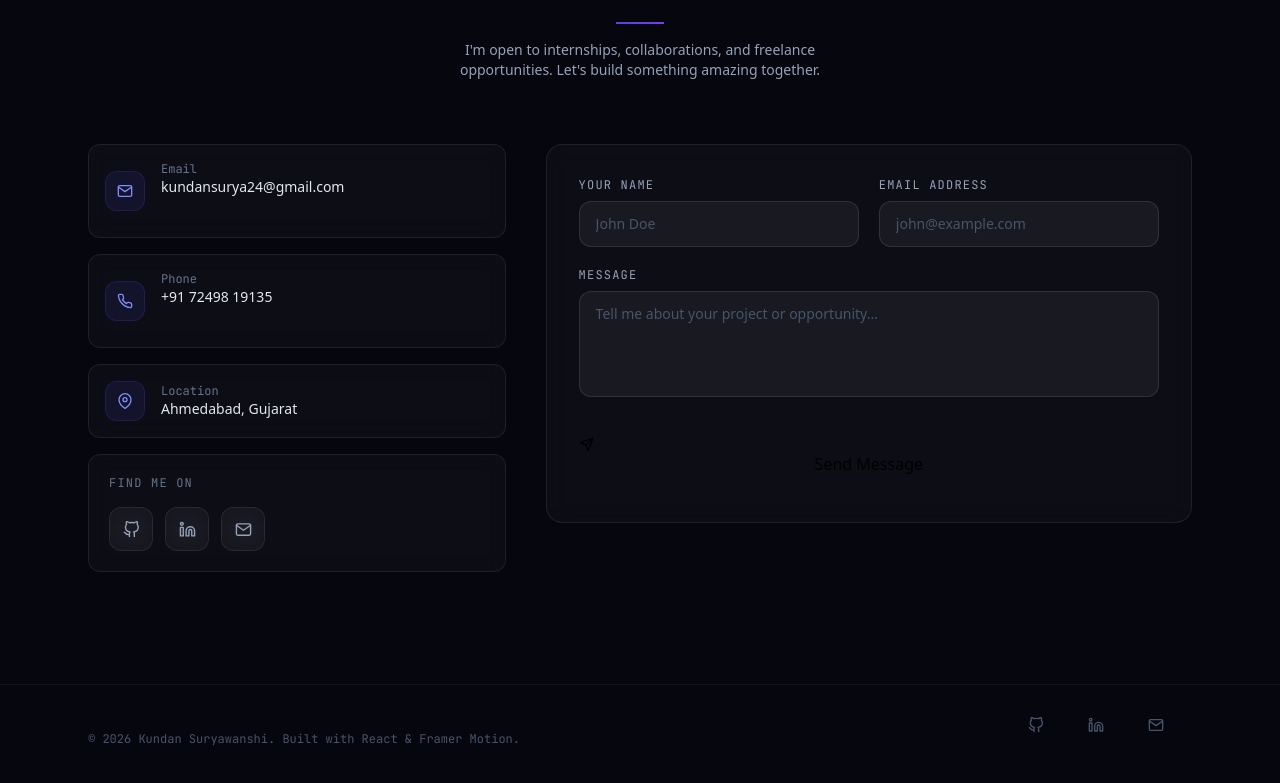
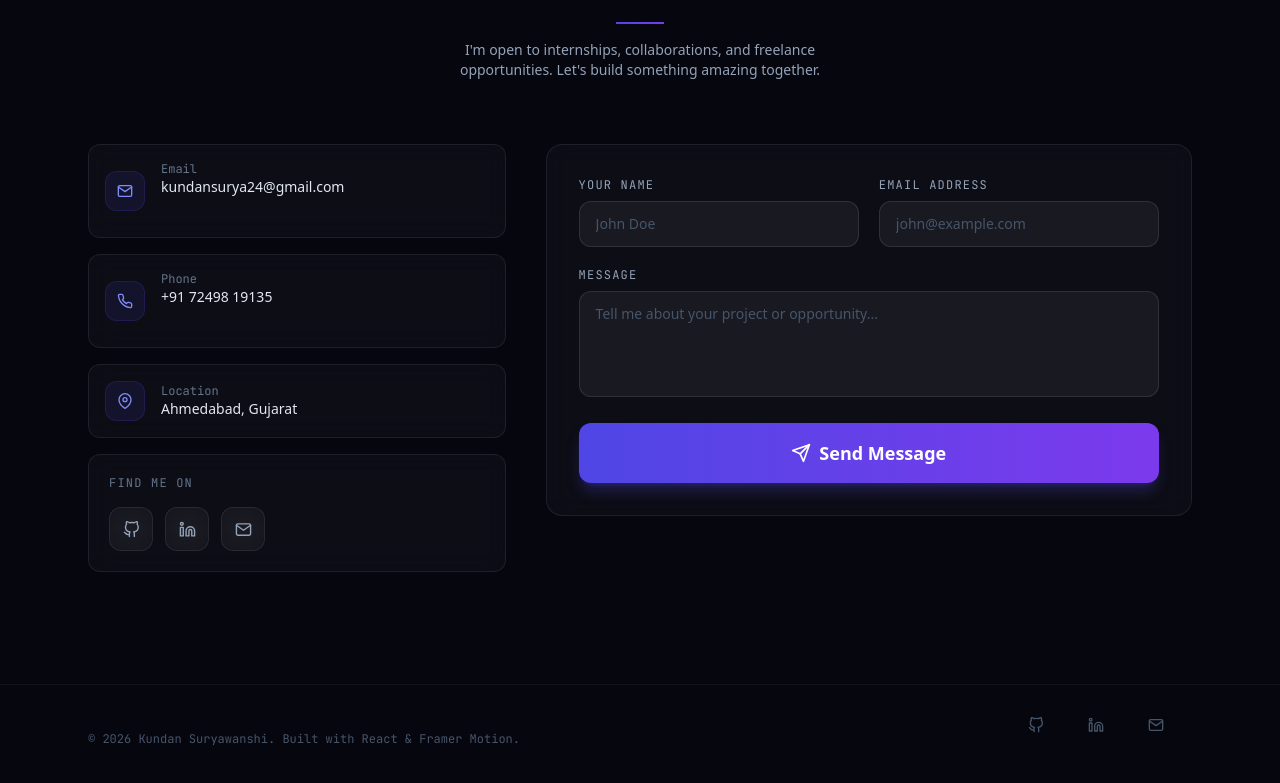
Before and after one commit to kundansurya26/Portfolio-Website, a React (Vite) app: page / in a window 1280 px wide. Shown: the part 6031-6814 px from the top of the page. Built offline with nearby package versions, Linux system fonts and the light colour scheme.

Commit message:
Update Contact.jsx

```diff
--- a/src/components/Contact.jsx
+++ b/src/components/Contact.jsx
@@ -194,17 +194,19 @@ export default function Contact() {
                 </motion.div>
               )}
 
-              <button
+            <button
                 type="submit"
                 disabled={status === 'sending' || status === 'success'}
-                className={`w-full btn-primary justify-center text-sm sm:text-base py-2.5 sm:py-3.5 disabled:opacity-70 disabled:cursor-not-allowed ${status === 'success' ? 'from-green-600 to-green-500' : ''}`}
+                className={`w-full bg-gradient-to-r from-brand-600 to-accent-600 hover:from-brand-700 hover:to-accent-700 text-white font-semibold text-base sm:text-lg py-3.5 sm:py-4 px-6 rounded-xl transition-all duration-300 shadow-lg shadow-brand-600/30 hover:shadow-xl hover:scale-[1.02] flex items-center justify-center gap-2 disabled:opacity-70 disabled:cursor-not-allowed disabled:hover:scale-100 ${
+                  status === 'success' ? 'from-green-600 to-green-500 hover:from-green-700 hover:to-green-600' : ''
+                }`}
               >
                 {status === 'sending' ? (
-                  <><span className="w-3 h-3 sm:w-4 sm:h-4 border-2 border-white/30 border-t-white rounded-full animate-spin" /> Sending...</>
+                  <><span className="w-4 h-4 sm:w-5 sm:h-5 border-2 border-white/30 border-t-white rounded-full animate-spin" /> Sending...</>
                 ) : status === 'success' ? (
-                  <><HiCheckCircle size={15} className="sm:w-[17px] sm:h-[17px]" /> Message Sent!</>
+                  <><HiCheckCircle size={20} className="sm:w-[22px] sm:h-[22px]" /> Message Sent!</>
                 ) : (
-                  <><FiSend size={13} className="sm:w-[15px] sm:h-[15px]" /> Send Message</>
+                  <><FiSend size={18} className="sm:w-5 sm:h-5" /> Send Message</>
                 )}
               </button>
             </form>
```
